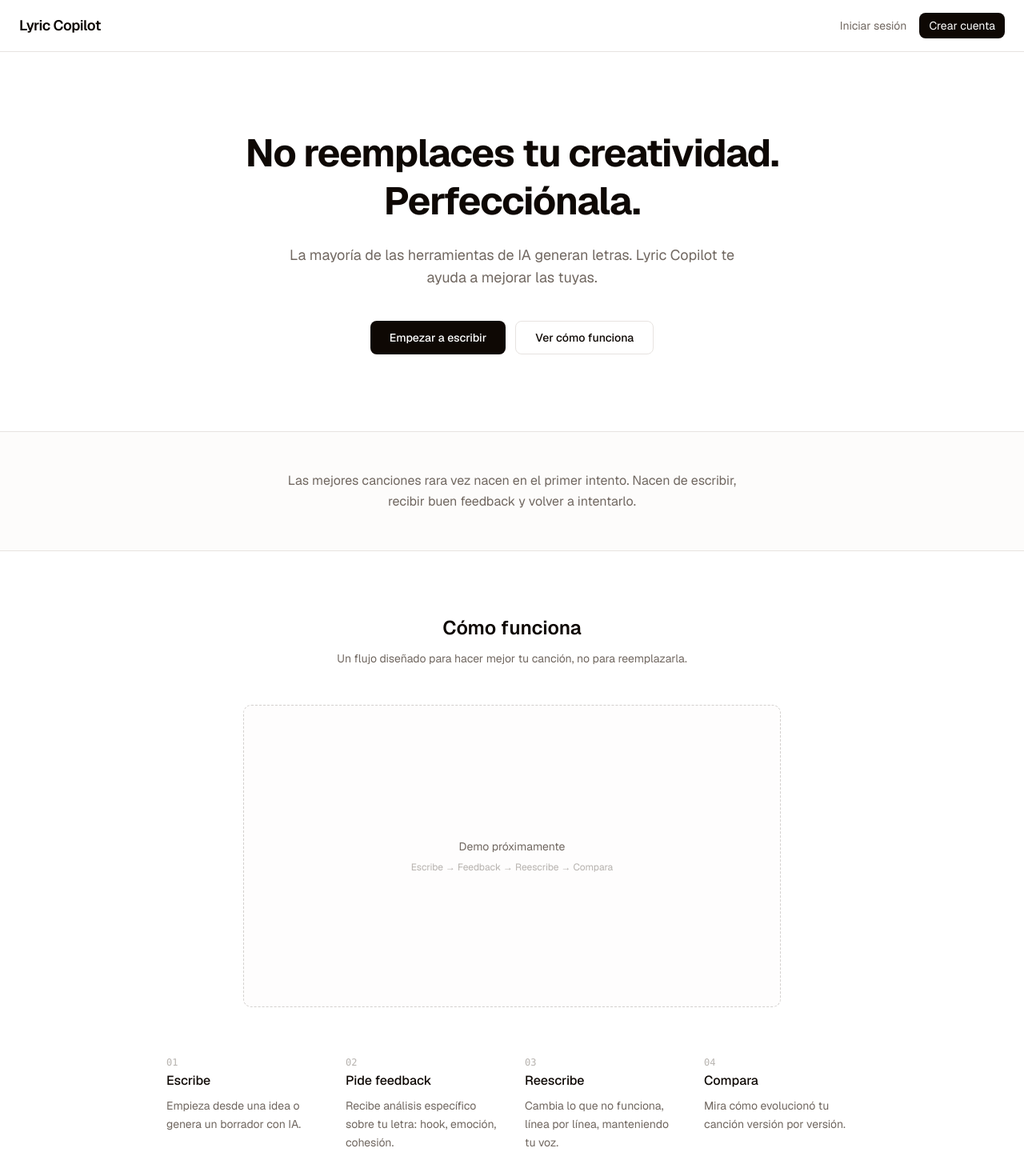
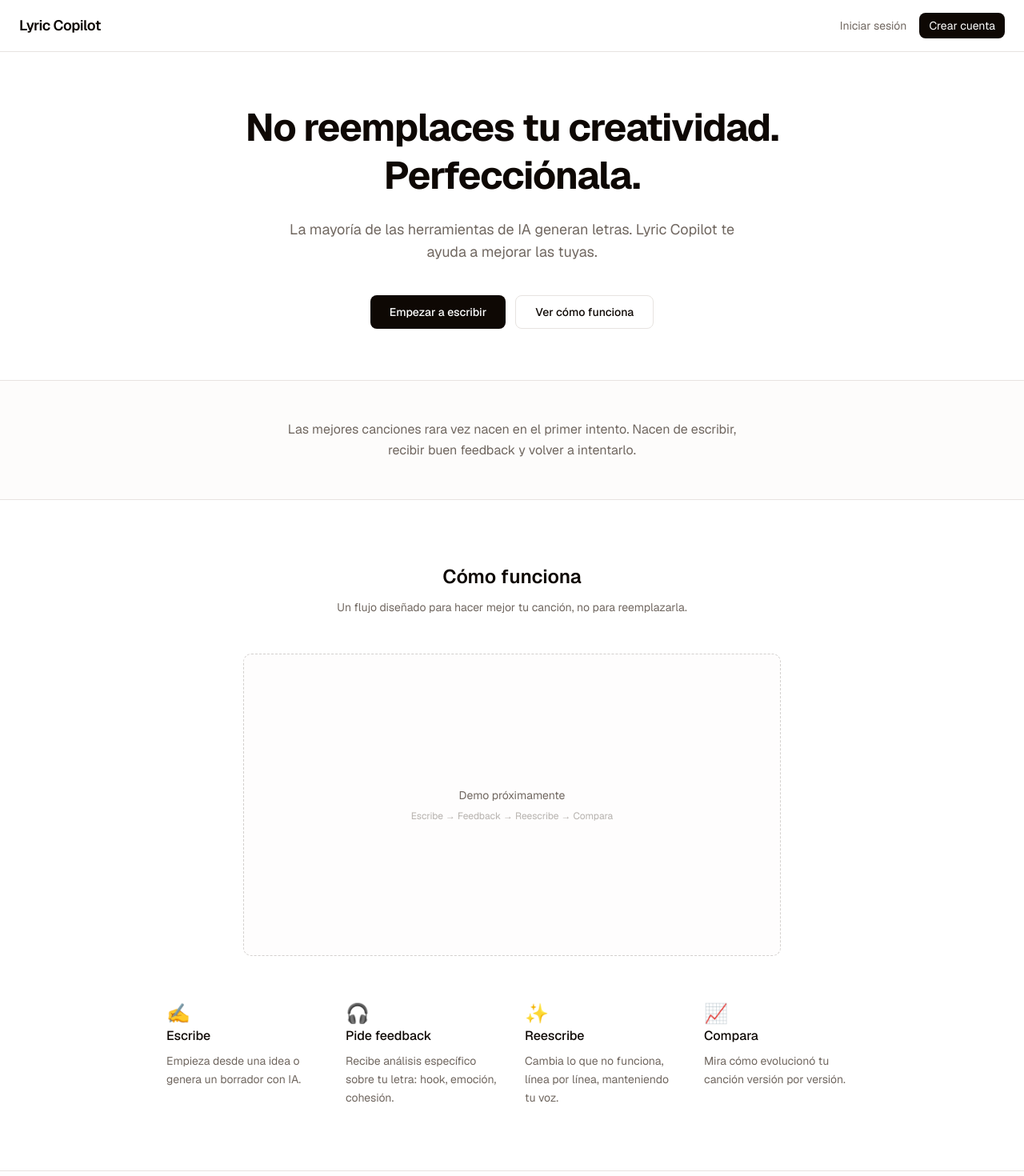
Before and after one commit to T-Hernandez/Lyric-Copilot, a Next.js app: page / in a window 1280 px wide. Shown: the top 1470 px of the page at 80% size. Built offline with nearby package versions, Linux system fonts and the light colour scheme.

Commit message:
Actualización Hero

```diff
--- a/app/page.tsx
+++ b/app/page.tsx
@@ -1,10 +1,10 @@
 import Link from "next/link";
 
 const STEPS = [
-  { n: "01", title: "Escribe", desc: "Empieza desde una idea o genera un borrador con IA." },
-  { n: "02", title: "Pide feedback", desc: "Recibe análisis específico sobre tu letra: hook, emoción, cohesión." },
-  { n: "03", title: "Reescribe", desc: "Cambia lo que no funciona, línea por línea, manteniendo tu voz." },
-  { n: "04", title: "Compara", desc: "Mira cómo evolucionó tu canción versión por versión." },
+  { n: "01", icon: "✍️", title: "Escribe", desc: "Empieza desde una idea o genera un borrador con IA." },
+  { n: "02", icon: "🎧", title: "Pide feedback", desc: "Recibe análisis específico sobre tu letra: hook, emoción, cohesión." },
+  { n: "03", icon: "✨", title: "Reescribe", desc: "Cambia lo que no funciona, línea por línea, manteniendo tu voz." },
+  { n: "04", icon: "📈", title: "Compara", desc: "Mira cómo evolucionó tu canción versión por versión." },
 ];
 
 const COMPARISON = [
@@ -37,7 +37,7 @@ export default function LandingPage() {
 
       <main className="flex-1 flex flex-col">
         {/* Hero */}
-        <section className="flex flex-col items-center justify-center text-center px-4 py-24 max-w-3xl mx-auto w-full">
+        <section className="flex flex-col items-center justify-center text-center px-4 py-16 max-w-3xl mx-auto w-full">
           <h1 className="text-4xl sm:text-5xl font-bold tracking-tight leading-tight mb-6">
             No reemplaces tu creatividad.
             <br />
@@ -87,9 +87,9 @@ export default function LandingPage() {
           </div>
 
           <div className="grid sm:grid-cols-2 lg:grid-cols-4 gap-8">
-            {STEPS.map(({ n, title, desc }) => (
+            {STEPS.map(({ n, icon, title, desc }) => (
               <div key={n} className="space-y-2">
-                <span className="text-xs font-mono text-muted-foreground/50">{n}</span>
+                <span className="text-2xl">{icon}</span>
                 <h3 className="font-medium">{title}</h3>
                 <p className="text-sm text-muted-foreground leading-relaxed">{desc}</p>
               </div>
```
